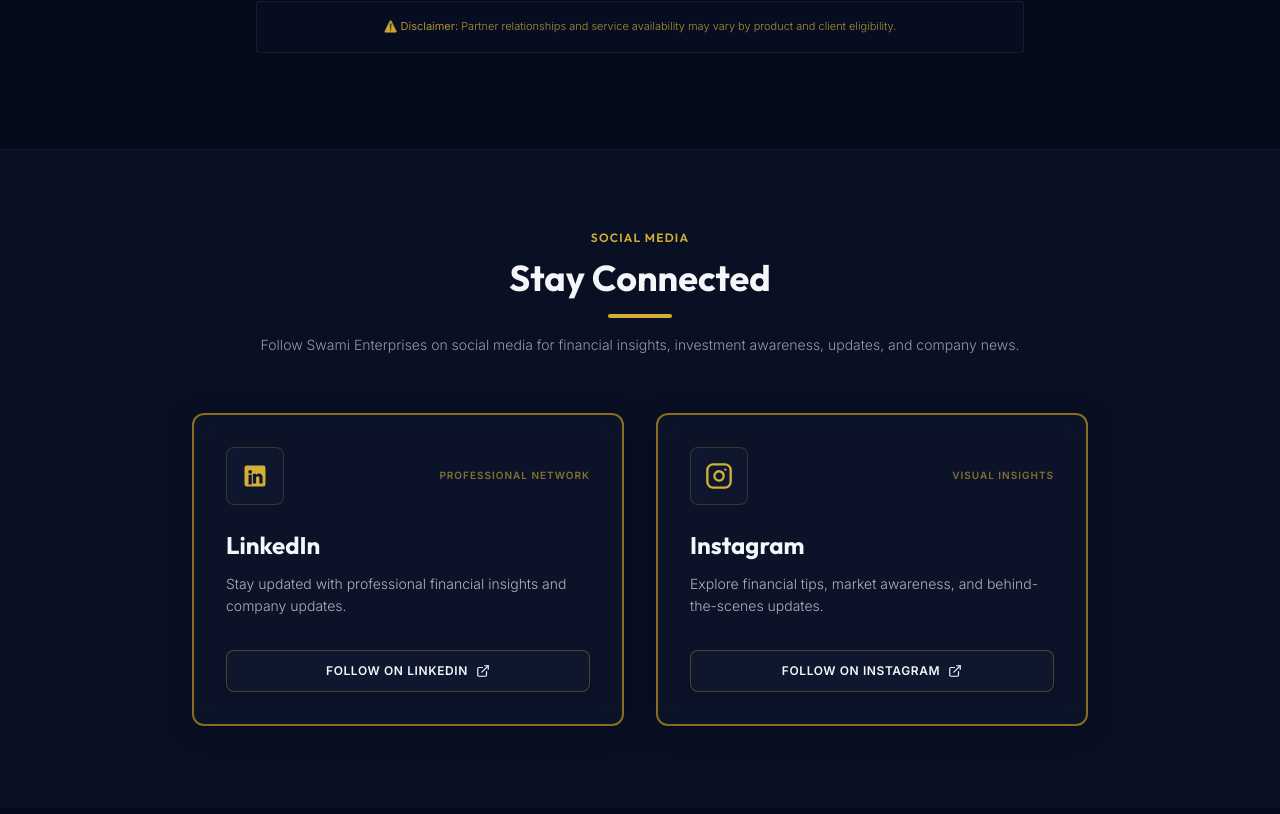
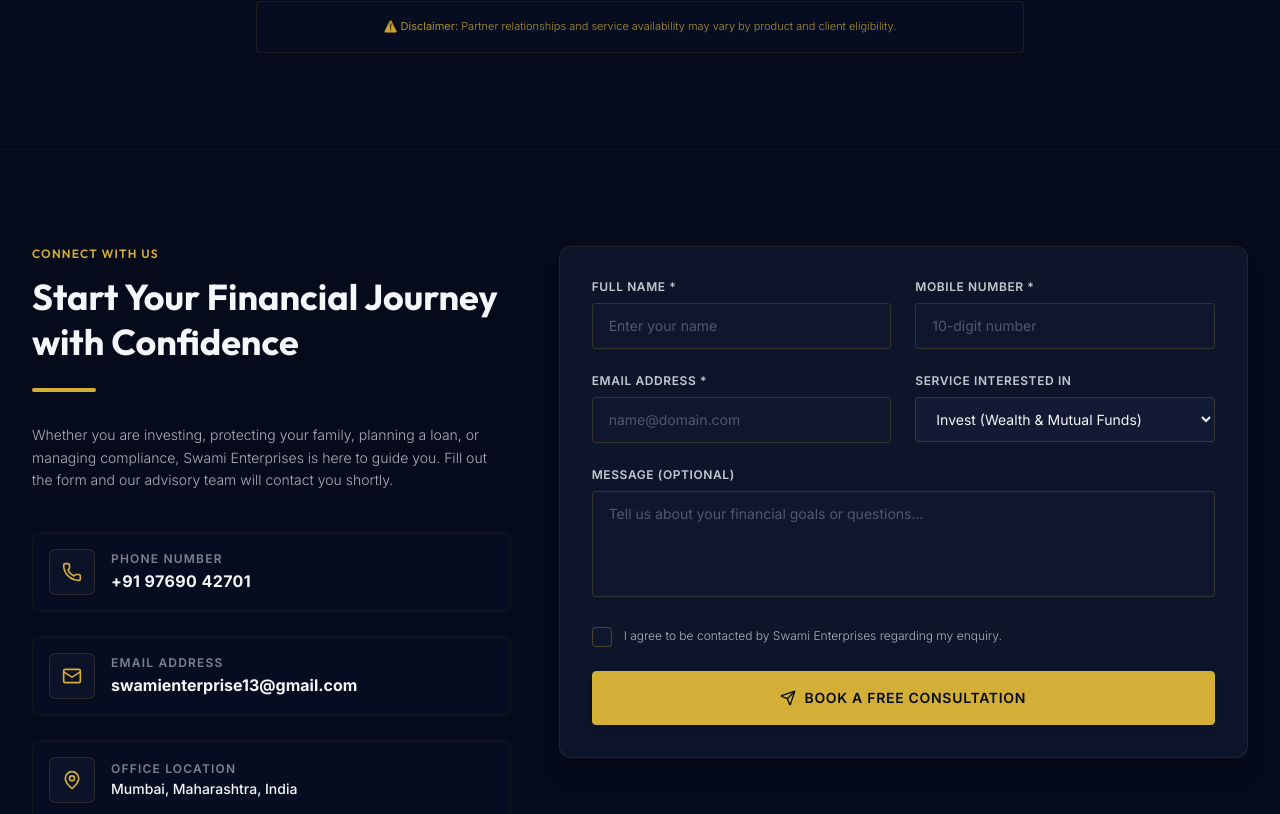
Before and after one commit to beyondwebco-lgtm/swami-enterprise, a Next.js app: page / in a window 1280 px wide. Shown: the part 5986-6800 px from the top of the page. Built offline with nearby package versions, Linux system fonts and the light colour scheme.

Commit message:
Update page.tsx

```diff
--- a/src/app/page.tsx
+++ b/src/app/page.tsx
@@ -7,7 +7,6 @@
 import WhyChooseUs from "@/components/WhyChooseUs";
 import Testimonials from "@/components/Testimonials";
 import Partners from "@/components/Partners";
-import SocialSection from "@/components/SocialSection";
 import ContactForm from "@/components/ContactForm";
 
 export default function Home() {
@@ -22,7 +21,6 @@
       <WhyChooseUs />
       <Testimonials />
       <Partners />
-      <SocialSection />
       <ContactForm />
     </>
   );
```
